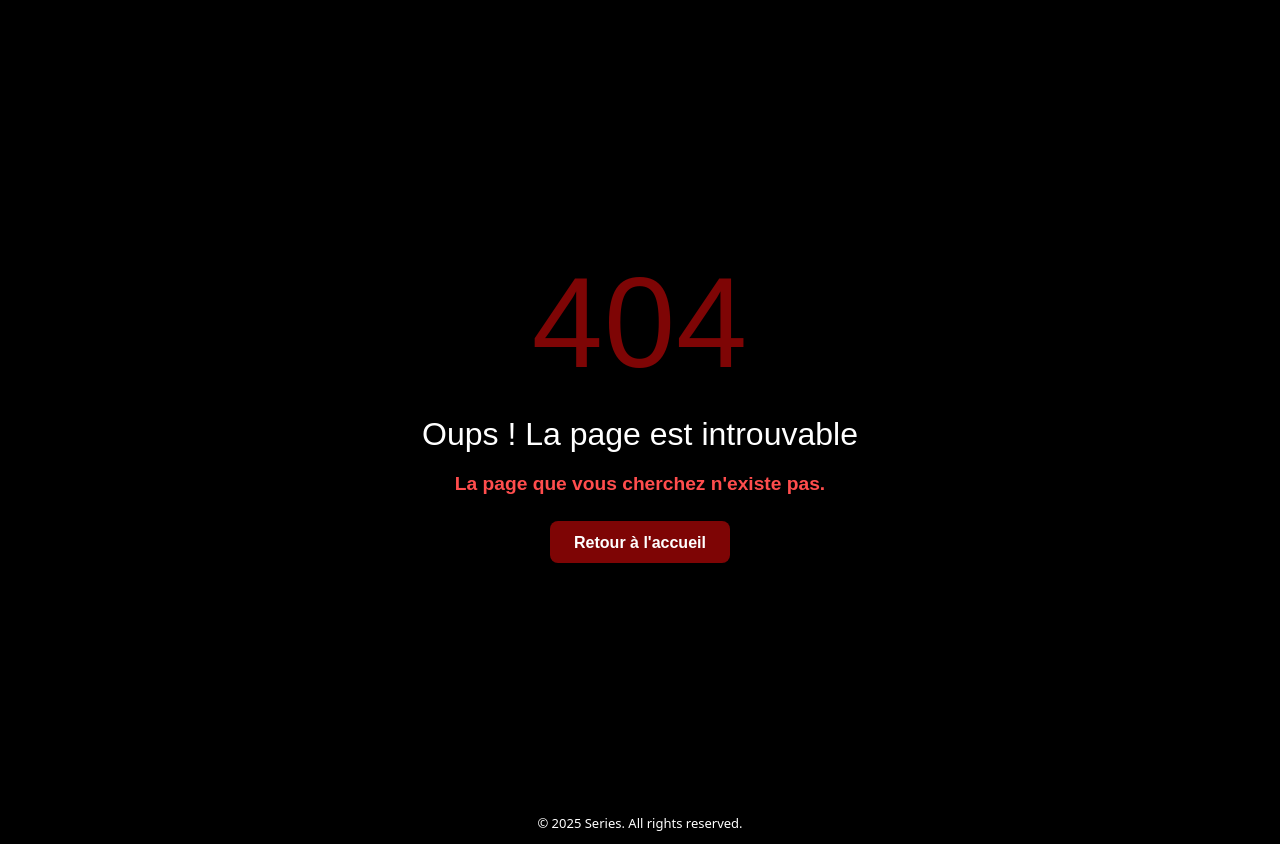
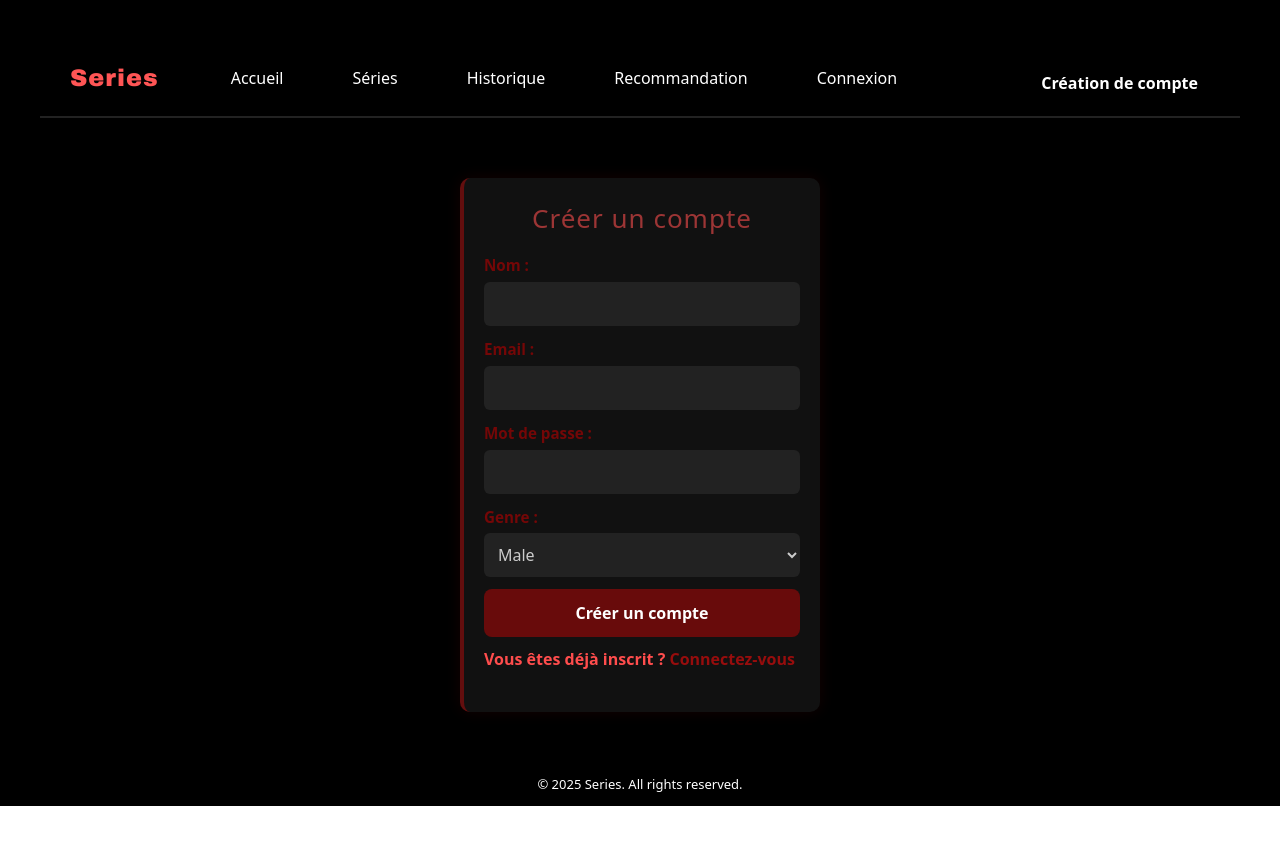
Before and after one commit to philipmvcegep/simple_website, a React (Vite) app: page /creationCompte in a window 1280 px wide. Before the commit this address had no page. After the commit the page ends 806 px from the top, so only its background shows below. Built offline with nearby package versions, Linux system fonts and the light colour scheme.

Commit message:
ajout de creation de compte

```diff
--- a/src/App.jsx
+++ b/src/App.jsx
@@ -7,6 +7,7 @@ import Recommandation from "./pages/Recommandation";
 import Connexion from "./pages/Connexion";
 import Evaluations from "./pages/Evaluations";
 import PrivateRoute from "./pages/PrivateRoute";
+import CreationCompte from "./pages/CreationCompte";
 import Page404 from "./pages/Page404";
 function App() {
   return (
@@ -18,6 +19,7 @@ function App() {
           <Route path="/historique" element={<Historique />} />
           <Route path="/recommandation" element={<Recommandation />} />
           <Route path="/connexion" element={<Connexion />} />
+          <Route path="/creationCompte" element={<CreationCompte />} />
           <Route path="/evaluation" element={<PrivateRoute><Evaluations /></PrivateRoute>} />
           <Route path="*" element={<Page404 />} />
         </Routes>
--- /dev/null
+++ b/src/css/CreationCompte.css
@@ -0,0 +1,102 @@
+.creation-page{
+    background-color: #000;
+    padding: 40px;
+    min-height: 95vh;
+    background-color: #000;
+}
+.creation-content {
+    width: 360px;
+    margin: 60px auto 0 auto;
+    background-color: #111;
+    padding: 25px 20px;
+    border-radius: 10px;
+    border-left: 4px solid #630e0e;
+    box-shadow: 0 0 15px rgba(94, 12, 12, 0.2);
+}
+
+.creation-content h1 {
+    color: #9c3535;
+    margin-bottom: 20px;
+    text-align: center;
+    font-size: 26px;
+}
+
+form div {
+    display: flex;
+    flex-direction: column;
+    margin-bottom: 12px;
+}
+
+label {
+    margin-bottom: 5px;
+    font-weight: bold;
+    color: #740707;
+}
+
+input, select {
+    padding: 10px;
+    border-radius: 6px;
+    border: none;
+    outline: none;
+    font-size: 16px;
+    background-color: #222;
+    color: #ccc;
+    transition: 0.3s;
+}
+
+input:focus, select:focus {
+    background-color: #333;
+    border-left: 4px solid #5e0c0c;
+}
+
+button {
+    padding: 12px;
+    width: 100%;
+    background-color: #680b0b;
+    color: #fff;
+    font-weight: bold;
+    border: none;
+    border-radius: 8px;
+    cursor: pointer;
+    transition: 0.3s;
+}
+
+button:hover {
+    background-color: #5a0a0a;
+    color: #000;
+}
+
+.error-msg {
+    color: #ff5555;
+    font-weight: bold;
+    margin-bottom: 15px;
+    text-align: center;
+}
+
+.success-msg {
+    color: #206920;
+    font-weight: bold;
+    margin-bottom: 15px;
+    text-align: center;
+}
+
+.creation-content a {
+    color: #970d0d;
+    text-decoration: none;
+    font-weight: bold;
+}
+
+.creation-content a:hover {
+    color: #680b0b;
+}
+
+@media (max-width: 768px) {
+    .creation-content {
+        width: 90%;
+        padding: 20px;
+    }
+
+    button {
+        font-size: 14px;
+    }
+}
--- a/src/css/Footer.css
+++ b/src/css/Footer.css
@@ -1,7 +1,7 @@
 .footer {
     background-color: #000000;
     text-align: center;
-    padding: 10px 0;
+    padding:11px 0;
 
 }
 
--- a/src/css/Navbar.css
+++ b/src/css/Navbar.css
@@ -1,6 +1,6 @@
 .navbar {
   display: flex;
-  justify-content: space-between;
+  justify-content: space-between; /* gauche à gauche, droite à droite */
   align-items: center;
   padding: 15px 30px;
   background-color: #000;
@@ -32,8 +32,15 @@
   align-items: center;
 }
 
+.navbar-right {
+  display: flex;
+  align-items: center;
+  gap: 15px;
+}
+
 .nav-links a,
-.nav-links button {
+.nav-links button,
+.creation-link {
   color: #fff;
   text-decoration: none;
   font-weight: bold;
@@ -46,7 +53,8 @@
 }
 
 .nav-links a:hover,
-.nav-links button:hover {
+.nav-links button:hover,
+.creation-link:hover {
   background-color: #222;
   color: #ff5555;
 }
@@ -79,4 +87,10 @@
   .nav-links {
     gap: 10px;
   }
+
+  .navbar-right {
+    margin-left: 0;
+    width: 100%;
+    justify-content: flex-end;
+  }
 }
--- a/src/pages/Connexion.jsx
+++ b/src/pages/Connexion.jsx
@@ -1,8 +1,8 @@
 import React, { useState } from 'react';
 import axios from "axios";
 import "../css/Connexion.css";
-import { useNavigate } from "react-router-dom";
-import { Link } from "react-router-dom";
+import { useNavigate, Link } from "react-router-dom";
+import Navbar from "./Navbar";
 
 export default function Connexion() {
 
@@ -32,11 +32,12 @@ export default function Connexion() {
             console.log(response.data);
 
             if (response.data.success) {
+                localStorage.setItem("id", response.data.id);
                 localStorage.setItem("name", response.data.name);
-                localStorage.setItem("id", response.data.id);
                 localStorage.setItem("token", response.data.token);
 
                 localStorage.removeItem("hasWelcomed");
+
                 navigate("/evaluation");
             } else {
                 setError(response.data.message);
@@ -49,22 +50,8 @@ export default function Connexion() {
 
     return (
         <div className="series-page">
-            <header className="navbar">
-                <div className="navbar-left">
-                    <h1 style={{ color: 'Red' }} className="logo">Series</h1>
-                    <nav className="nav-links">
-                        <Link to="/">Accueil</Link>
-                        <Link to="/series">Séries</Link>
-                        <Link to="/historique">Historique</Link>
-                        <Link to="/recommandation">Recommandation</Link>
-                        {localStorage.getItem("name") && (
-                            <Link to="/evaluation">Évaluation</Link>
-                        )}
-                        <Link to="/connexion">Connexion</Link>
+            <Navbar />
 
-                    </nav>
-                </div>
-            </header>
             <div className='maindivcontent'>
                 <h1>Connexion</h1>
                 <form onSubmit={handleSubmit}>
--- /dev/null
+++ b/src/pages/CreationCompte.jsx
@@ -0,0 +1,114 @@
+import React, { useState } from "react";
+import axios from "axios";
+import "../css/CreationCompte.css";
+import { useNavigate } from "react-router-dom";
+import Navbar from "./Navbar";
+
+export default function CreationCompte() {
+    const navigate = useNavigate();
+
+    const [name, setName] = useState("");
+    const [email, setEmail] = useState("");
+    const [password, setPassword] = useState("");
+    const [gender, setGender] = useState("male");
+    const [errorMsg, setErrorMsg] = useState("");
+    const [successMsg, setSuccessMsg] = useState("");
+
+    const handleRegister = async (e) => {
+        e.preventDefault();
+
+        if (!name || !email || !password || !gender) {
+            setErrorMsg("Tous les champs sont obligatoires.");
+            return;
+        }
+
+        try {
+            const res = await axios.post("http://localhost:8585/auth/register", {
+                name,
+                email,
+                password,
+                gender
+            });
+
+            console.log("Réponse serveur :", res.data);
+
+            if (res.data.token && res.data.id && res.data.name) {
+                localStorage.setItem("token", res.data.token);
+                localStorage.setItem("id", res.data.id);
+                localStorage.setItem("name", res.data.name);
+                localStorage.setItem("hasWelcomed", "true");
+
+                setSuccessMsg("Compte créé et connecté avec succès !");
+                setErrorMsg("");
+
+                navigate("/");
+            } else {
+                setSuccessMsg("Compte créé avec succès ! Veuillez vous connecter.");
+                setErrorMsg("");
+                setTimeout(() => navigate("/connexion"), 2000);
+            }
+        } catch (err) {
+            console.error(err);
+            setErrorMsg(err.response?.data?.message || "Erreur lors de la création du compte.");
+            setSuccessMsg("");
+        }
+    };
+
+    return (
+        <div className="creation-page">
+            <Navbar />
+            <div className="creation-content">
+                <h1>Créer un compte</h1>
+
+                {errorMsg && <p style={{ color: "red" }}>{errorMsg}</p>}
+                {successMsg && <p style={{ color: "green" }}>{successMsg}</p>}
+
+                <form onSubmit={handleRegister}>
+                    <div>
+                        <label>Nom :</label>
+                        <input
+                            type="text"
+                            value={name}
+                            onChange={(e) => setName(e.target.value)}
+                            required
+                        />
+                    </div>
+
+                    <div>
+                        <label>Email :</label>
+                        <input
+                            type="email"
+                            value={email}
+                            onChange={(e) => setEmail(e.target.value)}
+                            required
+                        />
+                    </div>
+
+                    <div>
+                        <label>Mot de passe :</label>
+                        <input
+                            type="password"
+                            value={password}
+                            onChange={(e) => setPassword(e.target.value)}
+                            required
+                        />
+                    </div>
+
+                    <div>
+                        <label>Genre :</label>
+                        <select value={gender} onChange={(e) => setGender(e.target.value)}>
+                            <option value="male">Male</option>
+                            <option value="female">Female</option>
+                        </select>
+                    </div>
+
+                    <button type="submit">Créer un compte</button>
+                </form>
+
+                <p>
+                    Vous êtes déjà inscrit ? <a href="/connexion">Connectez-vous</a>
+                </p>
+            </div>
+        </div>
+    );
+}
--- a/src/pages/Navbar.jsx
+++ b/src/pages/Navbar.jsx
@@ -1,10 +1,9 @@
-import { Link, useLocation } from "react-router-dom";
+import { Link } from "react-router-dom";
 import { useState, useEffect } from "react";
 import '../css/Navbar.css';
 
 export default function Navbar() {
-  const [isLogged, setIsLogged] = useState(false);
-  const location = useLocation();
+  const [isLogged, setIsLogged] = useState(!!localStorage.getItem("token"));
 
   const handleLogout = () => {
     localStorage.clear();
@@ -13,12 +12,12 @@ export default function Navbar() {
 
   useEffect(() => {
     setIsLogged(!!localStorage.getItem("token"));
-  }, [location]); // détecte chaque changement de route
+  }, []);
 
   return (
     <header className="navbar">
       <div className="navbar-left">
-        <h1 className="logo" style={{ color: 'red' }}>Series</h1>
+        <h1 className="logo">Series</h1>
         <nav className="nav-links">
           <Link to="/">Accueil</Link>
           <Link to="/series">Séries</Link>
@@ -26,10 +25,16 @@ export default function Navbar() {
           <Link to="/recommandation">Recommandation</Link>
           {isLogged && <Link to="/evaluation">Évaluation</Link>}
           {!isLogged && <Link to="/connexion">Connexion</Link>}
-          {isLogged && (
-            <button onClick={handleLogout} className="logout-btn">Se déconnecter</button>
-          )}
         </nav>
+      </div>
+
+      <div className="navbar-right">
+        {!isLogged && (
+          <Link to="/creationCompte" className="creation-link">Création de compte</Link>
+        )}
+        {isLogged && (
+          <button onClick={handleLogout} className="logout-btn">Se déconnecter</button>
+        )}
       </div>
     </header>
   );
```
Also changed, not shown: src/pages/Profil.jsx (deleted).
